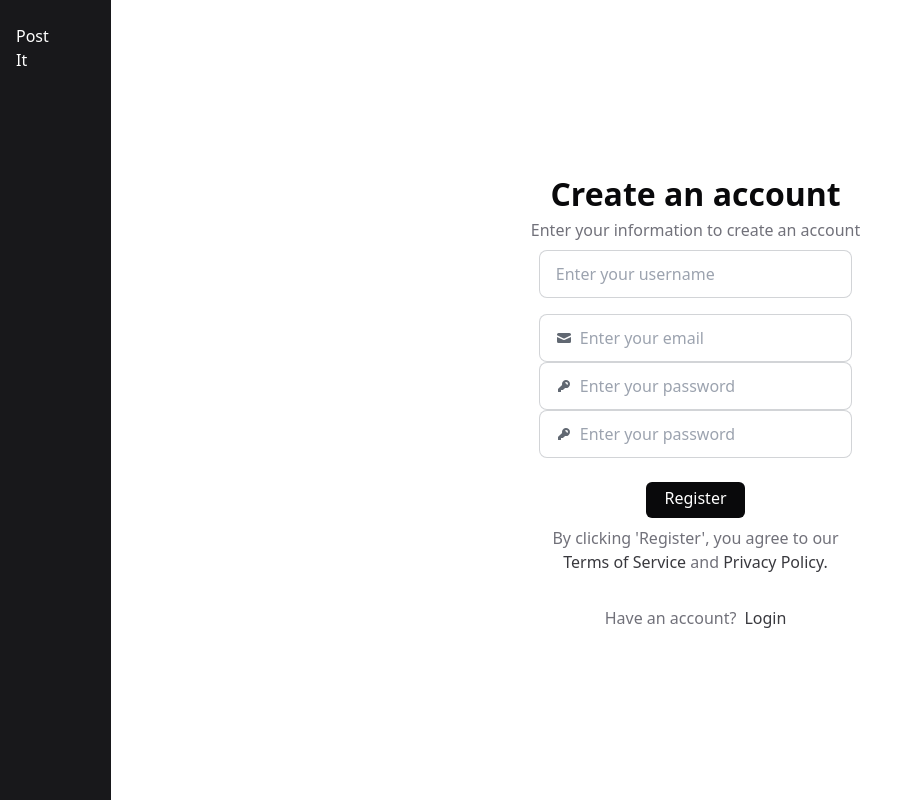
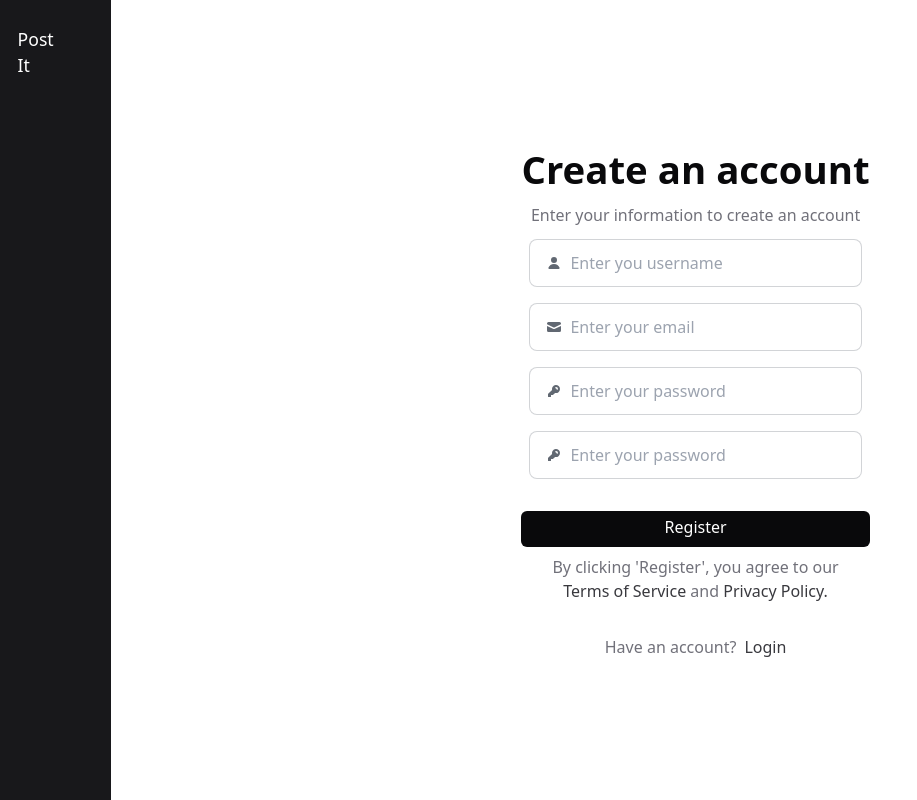
Before and after one commit to lucaliebenberg/post-it, a Django app: template templates/register.html in a window 1280 px wide. Shown: the whole page, without its empty margins (0-917 px from the left). Run offline with Django 5.2, Linux system fonts and the light colour scheme; the template is opened without the code that fills it, so the values that code supplies are empty; parts of the project's set-up code (start-up, migrations or seed data) failed here and were passed over; some libraries are stand-ins or nearby versions.

Commit message:
chore: login and register UI

```diff
--- a/templates/register.html
+++ b/templates/register.html
@@ -19,7 +19,7 @@
     <div class='flex flex-col justify-center h-full overflow-y-hidden w-[100%] font-sans md:flex-row'>
 
     <!-- Left side [start] -->
-        <div class='bg-[#18181B] p-[1em] md:pr-[3.2rem] md:w-[9vw]'>
+        <div class='bg-[#18181B] p-[1em] md:pr-[3.2rem] md:w-[9vw] md:text-[1.1rem]'>
             <h2 class='text-white font-medium pt-2'>Post It</h2>
         </div>
     <!-- Left side [end]  -->
@@ -31,16 +31,24 @@
                     <form method='post' action="{% url 'register' %}">
                         {% csrf_token %}
                         <p>{{ form.errors }}</p>
-                        <h2 class='text-[#09090B] text-[2rem] font-bold'>Create an account</h2>
-                        <p style='color: #71717A;'>Enter your information to create an account</p>
+                        <h2 class='text-[#09090B] text-[2.4rem] font-bold mb-1'>Create an account</h2>
+                        <p class='text-[#71717A] mb-1'>Enter your information to create an account</p>
                         <div class='w-full gap-[3em] mb-[1em] p-2'>
                             <label class="input input-bordered flex items-center gap-2 mb-4">
-                                <input type="text" id='username' name='username' class="grow" placeholder="Enter your username" />
-                            </label>
+                                <svg
+                                  xmlns="http://www.w3.org/2000/svg"
+                                  viewBox="0 0 16 16"
+                                  fill="currentColor"
+                                  class="h-4 w-4 opacity-70">
+                                  <path
+                                    d="M8 8a3 3 0 1 0 0-6 3 3 0 0 0 0 6ZM12.735 14c.618 0 1.093-.561.872-1.139a6.002 6.002 0 0 0-11.215 0c-.22.578.254 1.139.872 1.139h9.47Z" />
+                                </svg>
+                                <input type="text" id='username' name='username' class="grow" placeholder="Enter you username" />
+                              </label>
                             <!-- <label class="input input-bordered flex items-center gap-2 mb-4">
                                 <input type="text"  class="grow" placeholder="Enter your email" />
                             </label> -->
-                            <label class="input input-bordered flex items-center gap-2">
+                            <label class="input input-bordered flex items-center gap-2 mb-4">
                                 <svg
                                     xmlns="http://www.w3.org/2000/svg"
                                     viewBox="0 0 16 16"
@@ -53,7 +61,7 @@
                                 </svg>
                                 <input type="text" id='email' name='email' class="grow" placeholder="Enter your email" />
                             </label>
-                            <label class="input input-bordered flex items-center gap-2">
+                            <label class="input input-bordered flex items-center gap-2 mb-4">
                                 <svg
                                     xmlns="http://www.w3.org/2000/svg"
                                     viewBox="0 0 16 16"
@@ -66,7 +74,7 @@
                                 </svg>
                                 <input type="password" id="password1" name="password1" class="grow" placeholder="Enter your password" />
                             </label>
-                            <label class="input input-bordered flex items-center gap-2">
+                            <label class="input input-bordered flex items-center gap-2 mb-2">
                                 <svg
                                     xmlns="http://www.w3.org/2000/svg"
                                     viewBox="0 0 16 16"
@@ -80,7 +88,7 @@
                                 <input type="password" id="password2" name="password2" class="grow" placeholder="Enter your password" />
                             </label>
                         </div>
-                        <button type='submit' class='h-[36px] w-[30%] m-auto flex justify-center align-middle bg-[#09090B] text-white rounded-md mb-2 pt-1'>
+                        <button type='submit' class='h-[36px] w-full m-auto flex justify-center align-middle bg-[#09090B] text-white rounded-md mb-2 pt-1'>
                             Register
                         </button>
                     </form>
```
Also changed, not shown: templates/login.html (+4 -15 lines).
